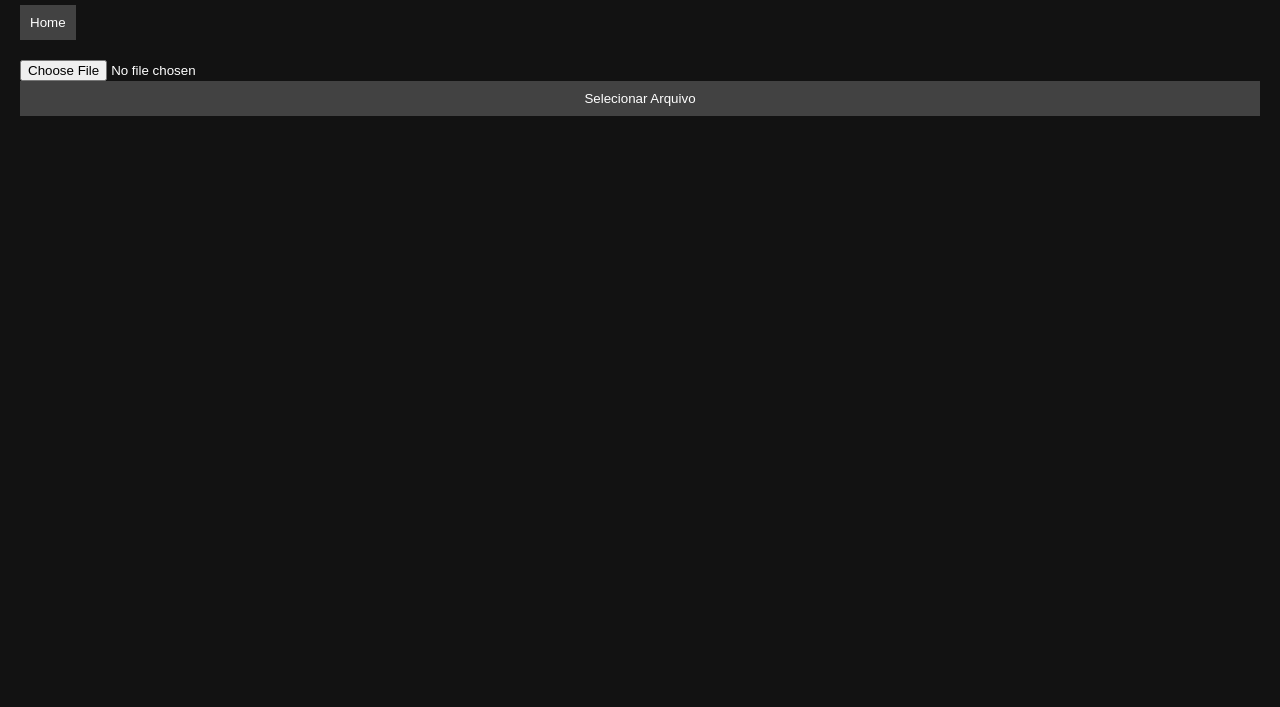
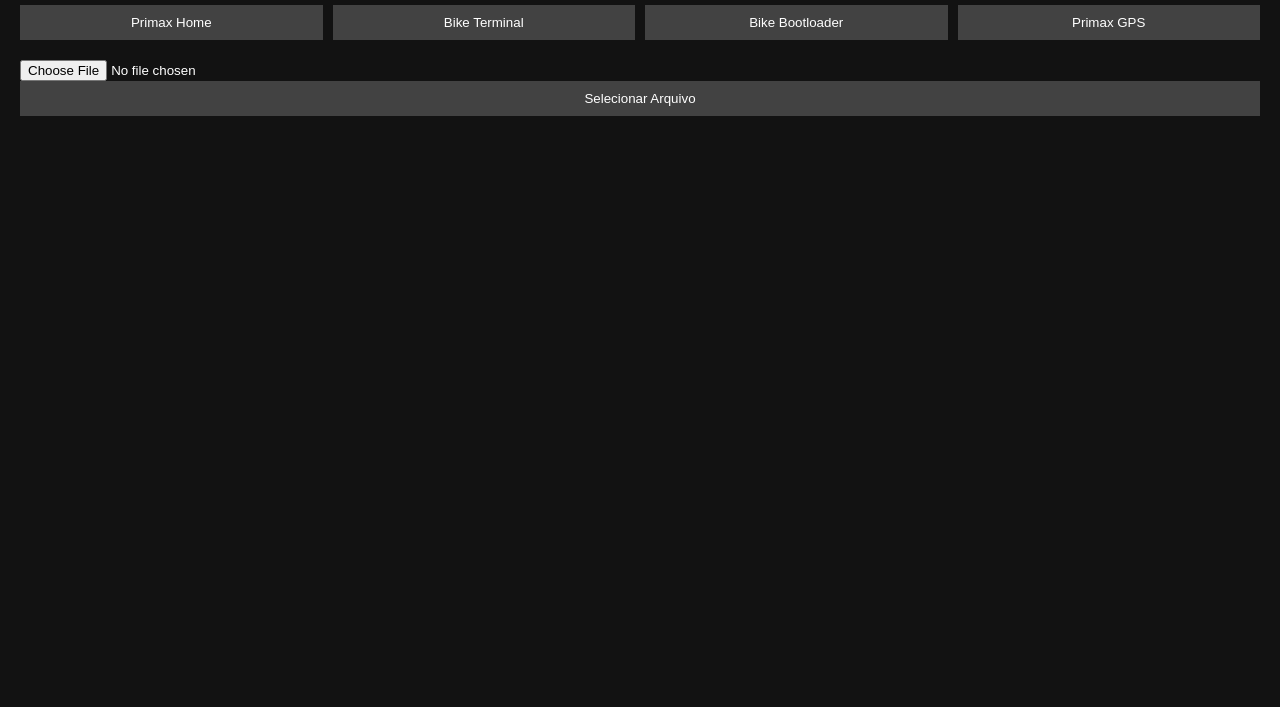
Before and after one commit to LucasBrunelli/PrimaxServer, a website: page src/pages/bootloader.html in a window 1280 px wide. Shown: the part 93-800 px from the top of the page. Drawn offline with Linux system fonts and the light colour scheme.

Commit message:
first commit

```diff
--- a/src/pages/bootloader.html
+++ b/src/pages/bootloader.html
@@ -18,6 +18,17 @@
 
         h1 {
             margin-bottom: 20px;
+        }
+
+        .botoes-container {
+            width: 100%;
+            display: flex;
+            flex-wrap: wrap; /* Permite que os botões quebrem para a linha seguinte, se necessário */
+            gap: 10px; /* Adiciona espaço entre os botões */
+        }
+
+        .botoes-container a {
+            flex: 1; /* Cada botão ocupa uma parte igual do contêiner */
         }
 
         button {
@@ -67,9 +78,23 @@
 
     <h1> Primax Bike Comunication </h1>
 
-    <a href="/">
-        <button>Home</button>
-    </a>
+    <div class="botoes-container">
+        <a href="/">
+            <button>Primax Home</button>
+        </a>
+
+        <a href="terminal">
+            <button>Bike Terminal</button>
+        </a>
+
+        <a href="bootloader">
+            <button>Bike Bootloader</button>
+        </a>
+
+        <a href="local">
+            <button>Primax GPS</button>
+        </a>
+    </div>
 
     <!-- Adiciona um input de arquivo -->
     <input type="file" id="selecionarArquivo" />
```
Also changed, not shown: src/pages/terminal.html (+28 -3 lines).
